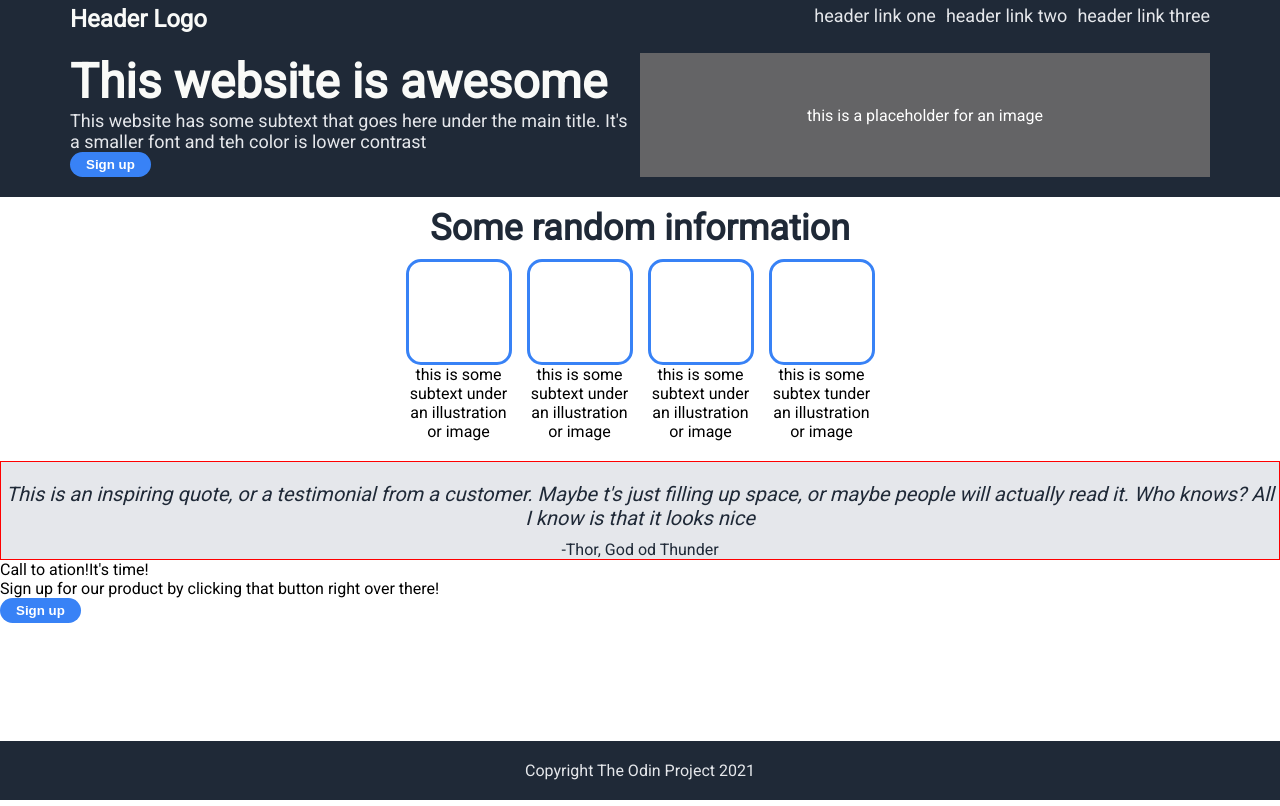
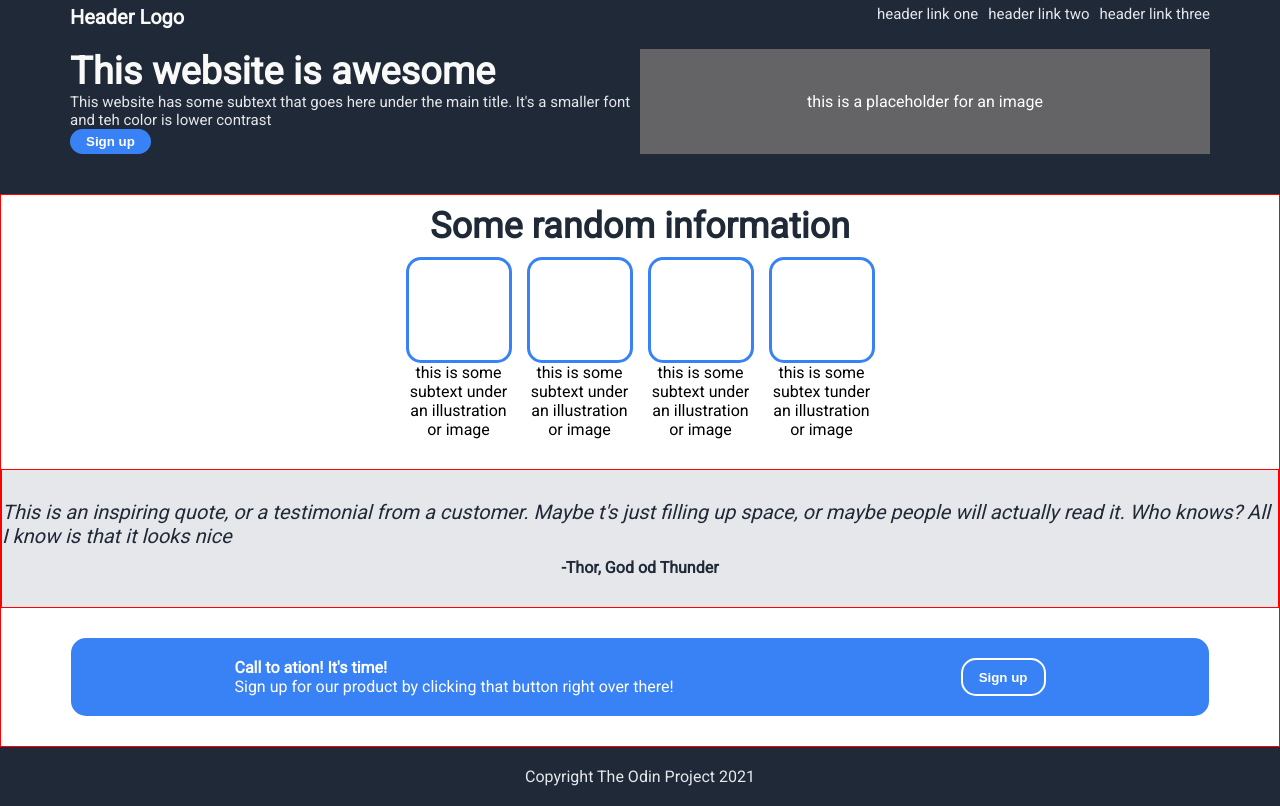
Before and after one commit to uchennaa/landing_page, a plain HTML site: page index.html in a window 1280 px wide. Drawn offline with Linux system fonts and the light colour scheme.

Commit message:
Add css for action section

```diff
--- a/index.html
+++ b/index.html
@@ -60,7 +60,7 @@
 
             <div class="action">
                 <div class="container">
-                    <div class="time">Call to ation!It's time!
+                    <div class="lineone"><span style="font-weight: 900;">Call to ation! It's time!</span>
                         <br>Sign up for our product by clicking that button right over there!
                     </div>
                     <button>Sign up</button>
--- a/style.css
+++ b/style.css
@@ -22,12 +22,12 @@ body {
 
 .logo {
     color: #F9FAF8;
-    font-size: 24px;
+    font-size: 20px;
     font-weight: 700;
 }
 
 a, .textone {
-    font-size: 18px;
+    font-size: 15px;
     color: #E5E7EB;
 }
 
@@ -40,11 +40,11 @@ a, .textone {
     display: flex;
     padding-left: 70px;
     padding-right: 70px;
-    padding-bottom: 20px;
+    padding-bottom: 40px;
 }
 
 .hero {
-    flex: 1;
+    flex: 1; /* Both .hero and .placeholder have flex 1 to distribute remaining space equally in lower-header */
 }
 
 .placeholder {
@@ -58,7 +58,7 @@ a, .textone {
 
 .titleone {
     color: #F9FAF8;
-    font-size: 48px;
+    font-size: 38px;
     font-weight: 900;
 }
 
@@ -82,6 +82,7 @@ button {
 
 .information {
     text-align: center;
+     /* information, quote and action have all flex 1 in order to equally distribute the middle space between then */
 }
 
 .titletwo {
@@ -93,7 +94,7 @@ button {
 .four {
     display: flex;
     justify-content: center;
-    margin-bottom: 20px;
+    margin-bottom: 30px;
     gap: 15px;
 }
 
@@ -113,19 +114,42 @@ button {
 }
 
 .quote {
-    border: 1px solid red;
     background-color: #E5E7EB;
     color: #1F2937;
-    text-align: center;
+    display: flex;
+    flex-direction: column;
+    align-items: center;
+    flex: 1; /* information, quote and action have all flex 1 in order to equally distribute the middle space between then */
+    border: 1px solid red;
 }
 
 .text {
     font-size: 20px;
     font-weight: 300;
     font-style: italic;
-    padding: 20px 0 10px 0;
+    padding: 30px 0 10px 0;
+}
+
+.signature {
+    font-weight: 900;
+    padding-bottom: 30px;
 }
 
 .middle {
-    flex: 1;
+    flex: 1; /* To take remaining space for grab and push down footer */
+    border: 1px solid red;
 }
+
+.container {
+    background-color: #3882F6;
+    margin: 30px 70px;
+    display: flex;
+    justify-content: space-around;
+    padding: 20px;
+    border-radius: 15px;
+    color: white;
+}
+
+.container button {
+    border: 2px solid white;
+}
```
Also changed, not shown: 1 other file.
